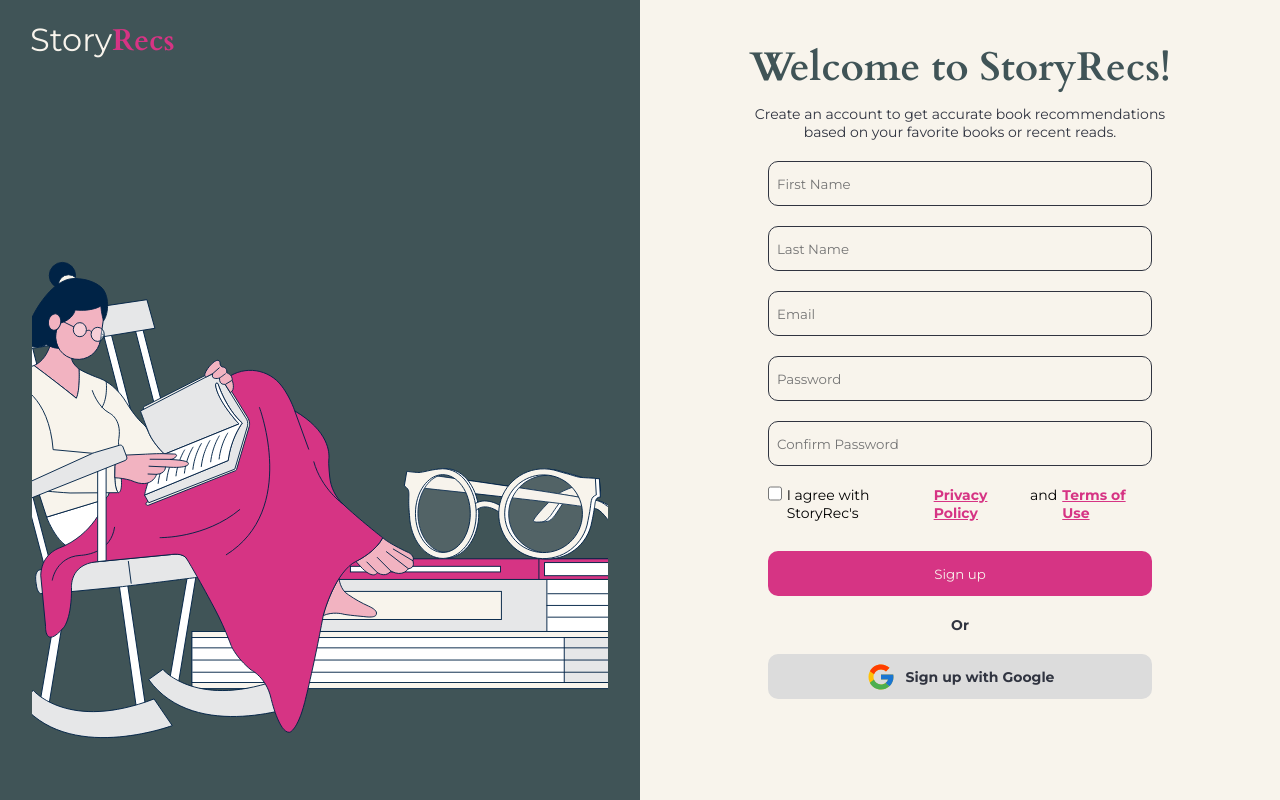
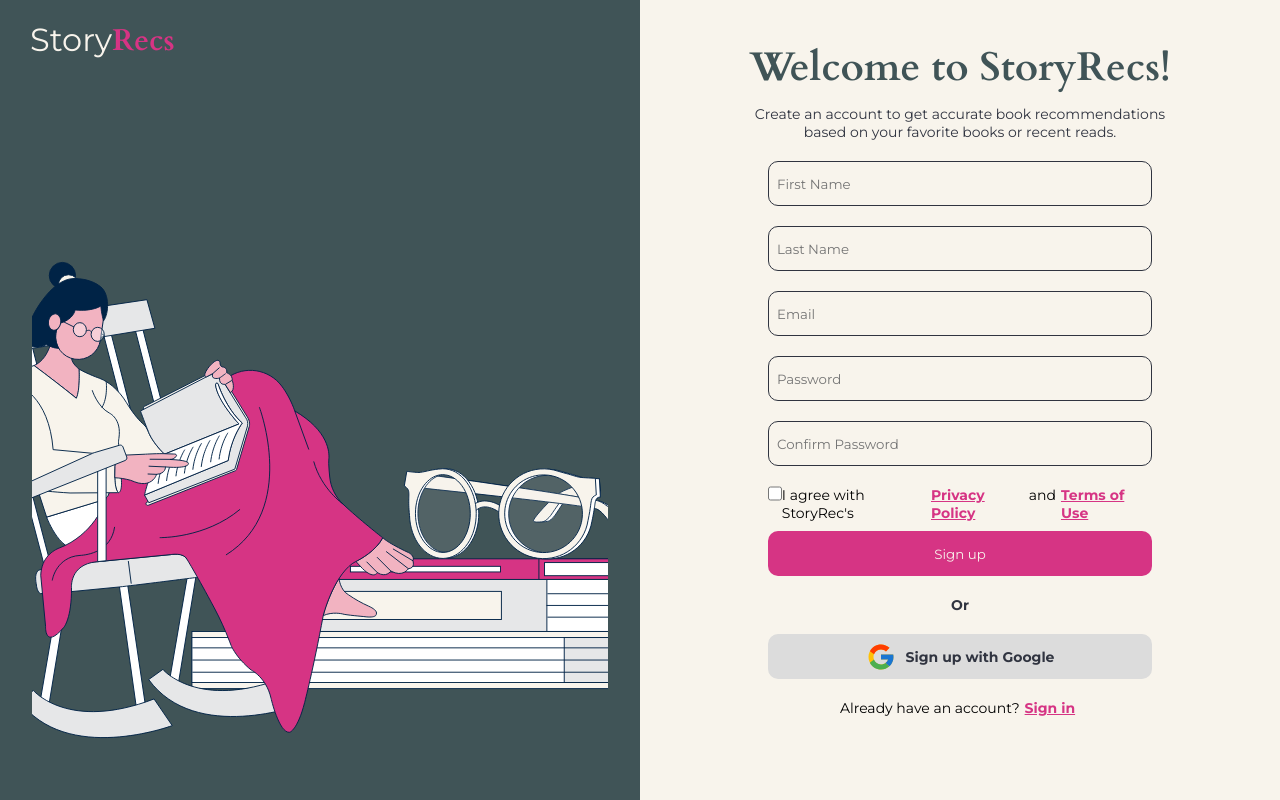
Before and after one commit to Jo1cindi/story-recs, a React (Create React App) app: page /signup in a window 1280 px wide. Built offline with nearby package versions, Linux system fonts and the light colour scheme.

Commit message:
Sign up page design completion

```diff
--- a/src/App.js
+++ b/src/App.js
@@ -1,14 +1,16 @@
 import { BrowserRouter as Router ,Routes,Route  } from "react-router-dom";
 import LandingPage from "./Onboarding/LandingPage";
 import Signup from "./Onboarding/Signup";
+import Signin from "./Onboarding/Signin";
 
 const BookRecs = () =>{
    return(
     <Router>
        <Routes>
         <Route path="/" exact element = {<LandingPage/>}/>
-        <Route path="/Landing-Page" exact element = {<LandingPage/>}/>
+        <Route path="/StoryRecs" exact element = {<LandingPage/>}/>
         <Route path="/signup" exact element={<Signup/>}/>
+        <Route path="/signin" exact element={<Signin/>}/>
        </Routes>
     </Router>
    )
--- a/src/Components/Menu.js
+++ b/src/Components/Menu.js
@@ -25,22 +25,22 @@ const Menu = () => {
          <div className="menu-items">
           <ul>
             <li>
-              <Link path to="/Landing-Page" className="link">
+              <Link path to="/StoryRecs" className="link">
                 Home
               </Link>
             </li>
             <li>
-              <Link path to="/Landing-Page" className="link">
+              <Link path to="" className="link">
                 Books
               </Link>
             </li>
             <li>
-              <Link path to="/Landing-Page" className="link">
+              <Link path to="" className="link">
                 About us
               </Link>
             </li>
             <li>
-              <Link path to="/Landing-Page" className="link">
+              <Link path to="" className="link">
                 Categories
               </Link>
             </li>
@@ -55,7 +55,7 @@ const Menu = () => {
             <div className="line">
 
             </div>
-            <Link path to ="/signup" className="signin-link">Sign in</Link>
+            <Link path to ="/signin" className="signin-link">Sign in</Link>
            <button className="signup-link" onClick={handleClick}>Sign up</button>
           </div>
         </>
--- /dev/null
+++ b/src/Onboarding/Signin.js
@@ -0,0 +1,11 @@
+import React from "react";
+
+const Signin = () =>{
+  return(
+    <>
+
+    </>
+  )
+}
+
+export default Signin;
--- a/src/Onboarding/Signup.js
+++ b/src/Onboarding/Signup.js
@@ -3,8 +3,7 @@ import { Link } from "react-router-dom";
 import "../Onboarding/onboarding.css";
 import illustration from "../Images/Glasses.svg";
 import LogoLight from "../Components/LogoLight";
-import Google from "../Images/google.svg"
-
+import Google from "../Images/google.svg";
 
 const Signup = () => {
   return (
@@ -16,37 +15,58 @@ const Signup = () => {
         </div>
         <div className="signup-form">
           <h3>Welcome to StoryRecs!</h3>
-          <p className="signup-desc">Create an account to get accurate book recommendations based on your favorite books or recent reads.</p>
+          <p className="signup-desc">
+            Create an account to get accurate book recommendations based on your
+            favorite books or recent reads.
+          </p>
           <div className="signup-inputs">
             <div className="signup-input">
-              <input type="text" placeholder="First Name"/>
+              <input type="text" placeholder="First Name" />
             </div>
             <div className="signup-input">
-              <input type="text" placeholder="Last Name"/>
+              <input type="text" placeholder="Last Name" />
             </div>
             <div className="signup-input">
-              <input type="text" placeholder="Email"/>
+              <input type="text" placeholder="Email" />
             </div>
             <div className="signup-input">
-              <input type="password" placeholder="Password" autoComplete="off"/>
+              <input
+                type="password"
+                placeholder="Password"
+                autoComplete="off"
+              />
             </div>
             <div className="signup-input">
-              <input type="password" placeholder="Confirm Password" autoComplete="off"/>
+              <input
+                type="password"
+                placeholder="Confirm Password"
+                autoComplete="off"
+              />
             </div>
             <div className="terms-and-conditions">
-              <input type="checkbox" className="checkbox"/>
+              <input type="checkbox" className="checkbox" />
               <div className="policy-text">
                 <p>I agree with StoryRec's</p>
-                <Link path to="" className="privacy-link">Privacy Policy</Link>
+                <Link path to="" className="privacy-link">
+                  Privacy Policy
+                </Link>
                 <p>and</p>
-                <Link path to="" className="privacy-link">Terms of Use</Link>
+                <Link path to="" className="privacy-link">
+                  Terms of Use
+                </Link>
               </div>
             </div>
             <button>Sign up</button>
             <p className="or">Or</p>
             <div className="google">
-             <img src={Google} alt="google"/>
-             <p>Sign up with Google</p>
+              <img src={Google} alt="google" />
+              <p>Sign up with Google</p>
+            </div>
+            <div className="have-account">
+              <p>Already have an account?</p>
+              <Link path to="/signin" className="privacy-link">
+                Sign in
+              </Link>
             </div>
           </div>
         </div>
--- a/src/Onboarding/onboarding.css
+++ b/src/Onboarding/onboarding.css
@@ -88,7 +88,6 @@ body{
     width: 60%;
     height: 45px;
     margin: auto;
-    margin-bottom: 20px;
 }
 .checkbox{
     width: 15px;
@@ -96,7 +95,6 @@ body{
 }
 .policy-text{
     display: flex;
-    margin-left: 5px;
     font-family: 'Montserrat', sans-serif;
     font-size: 14px;
 }
@@ -142,3 +140,12 @@ body{
     font-weight: bold;
     margin-left: 10px;
 }
+.have-account{
+    display: flex;
+    justify-content: center;
+    width: 60%;
+    height: 45px;
+    margin: auto;
+    font-family: 'Montserrat', sans-serif;
+    font-size: 14px;
+}
```
